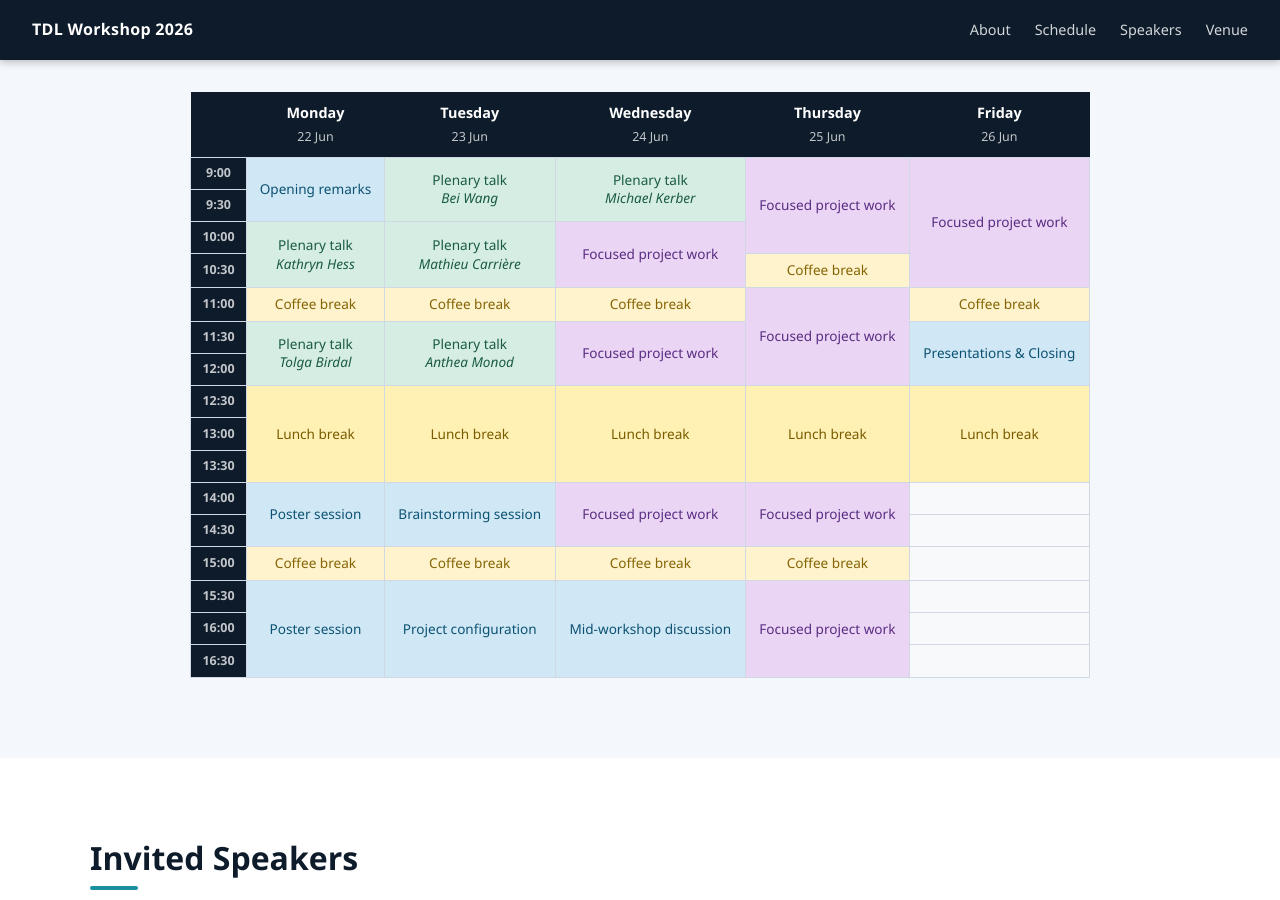
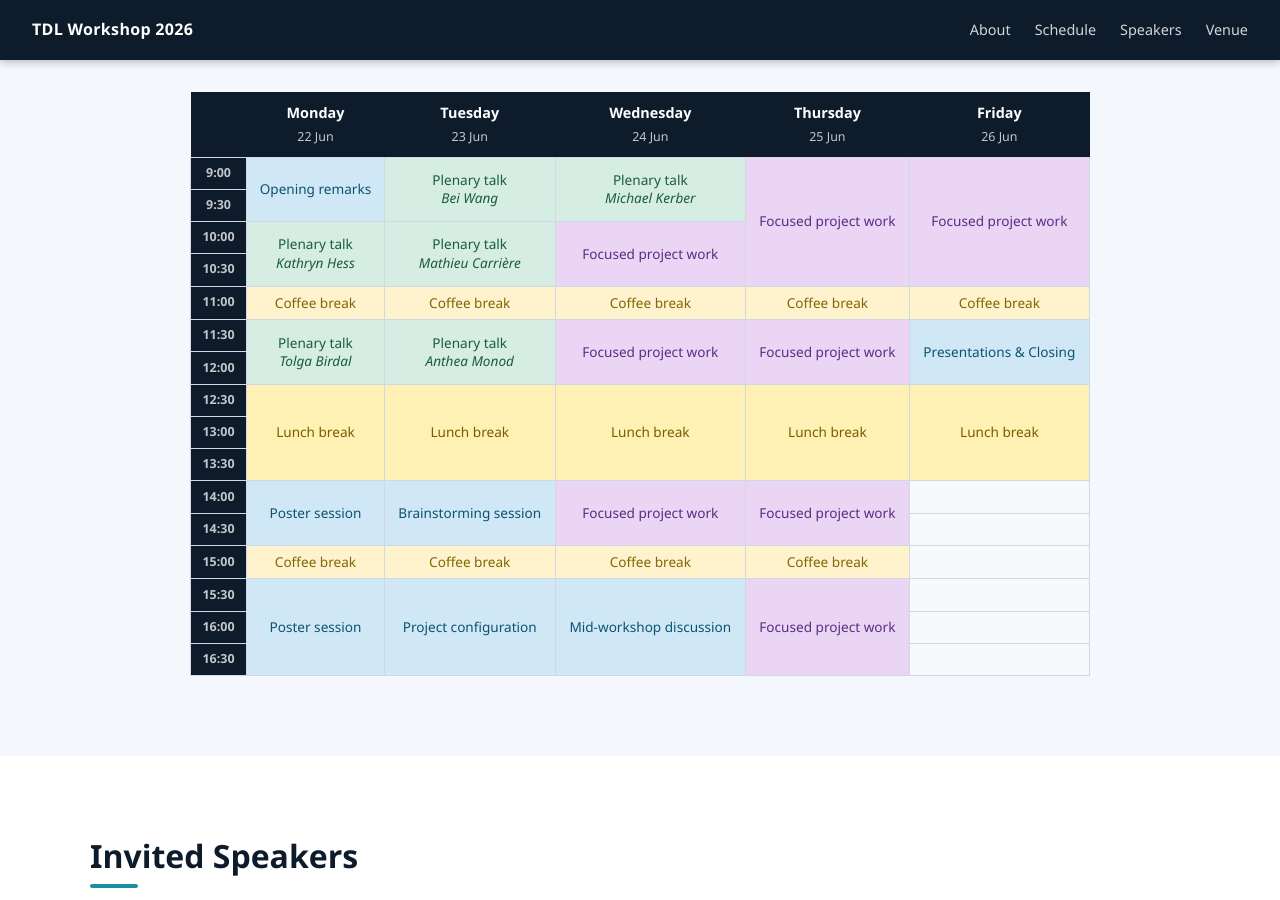
Before and after one commit to aidos-lab/tdl-workshop, a Jekyll site: the page built from index.html, in a window 1280 px wide and 900 px high, scrolled down 1055 px. Built offline with Jekyll 4.4.1, drawn with Linux system fonts in a browser that asks for light colours.

Commit message:
fixed schedule

```diff
--- a/index.html
+++ b/index.html
@@ -73,7 +73,7 @@ layout: default
           <td class="ev-other" rowspan="2">Opening remarks</td>
           <td class="ev-talk" rowspan="2">Plenary talk<br><em>Bei Wang</em></td>
           <td class="ev-talk" rowspan="2">Plenary talk<br><em>Michael Kerber</em></td>
-          <td class="ev-work" rowspan="3">Focused project work</td>
+          <td class="ev-work" rowspan="4">Focused project work</td>
           <td class="ev-work" rowspan="4">Focused project work</td>
         </tr>
           <td class="sg-time">9:30</td>
@@ -86,20 +86,20 @@ layout: default
         </tr>
         <tr>
           <td class="sg-time">10:30</td>
-          <td class="ev-break">Coffee break</td>
         </tr>
         <tr>
           <td class="sg-time">11:00</td>
           <td class="ev-break">Coffee break</td>
           <td class="ev-break">Coffee break</td>
           <td class="ev-break">Coffee break</td>
-          <td class="ev-work" rowspan="3">Focused project work</td>
+          <td class="ev-break">Coffee break</td>
           <td class="ev-break">Coffee break</td>
         </tr>
         <tr>
           <td class="sg-time">11:30</td>
           <td class="ev-talk" rowspan="2">Plenary talk<br><em>Tolga Birdal</em></td>
           <td class="ev-talk" rowspan="2">Plenary talk<br><em>Anthea Monod</em></td>
+          <td class="ev-work" rowspan="2">Focused project work</td>
           <td class="ev-work" rowspan="2">Focused project work</td>
           <td class="ev-other" rowspan="2">Presentations &amp; Closing</td>
         </tr>
```
